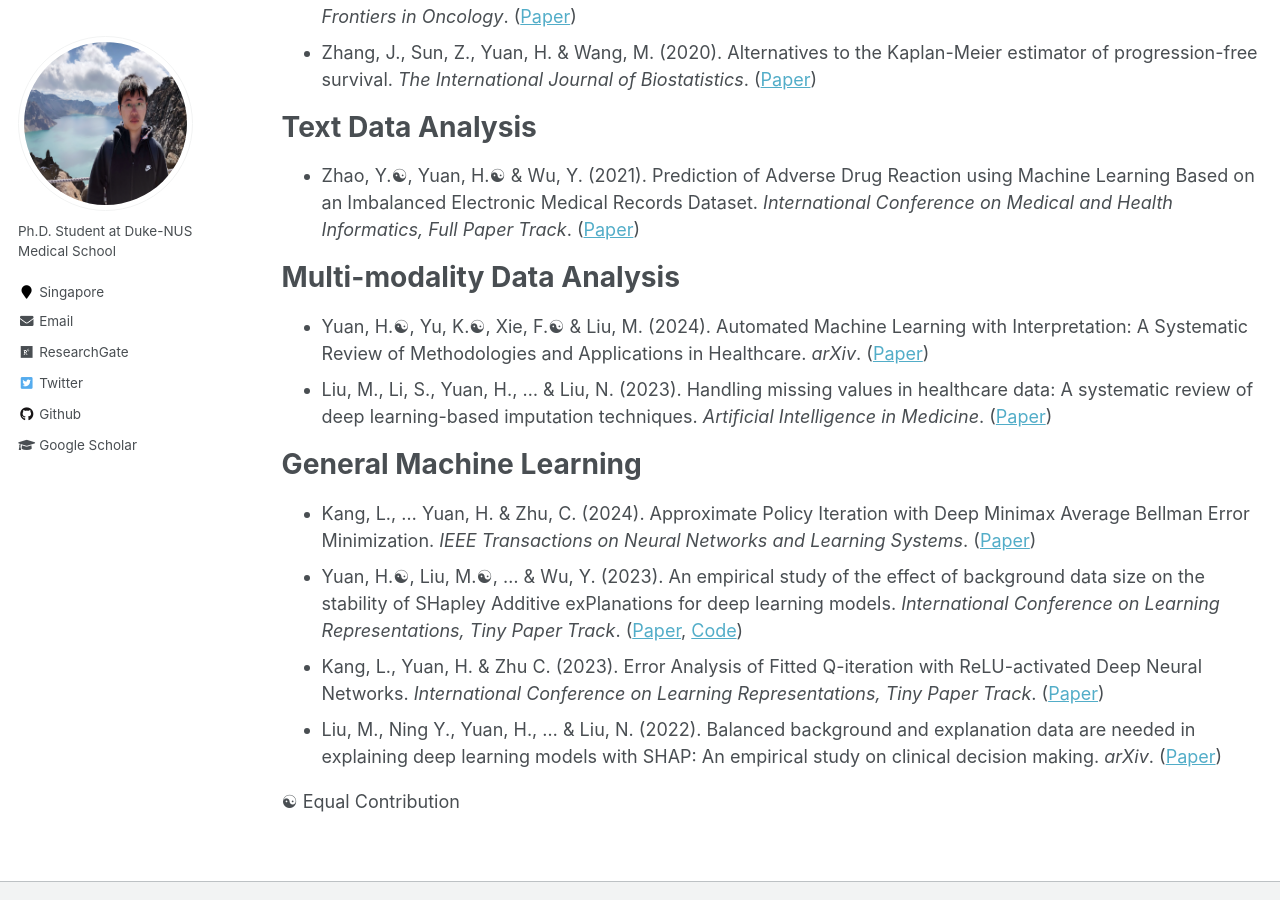
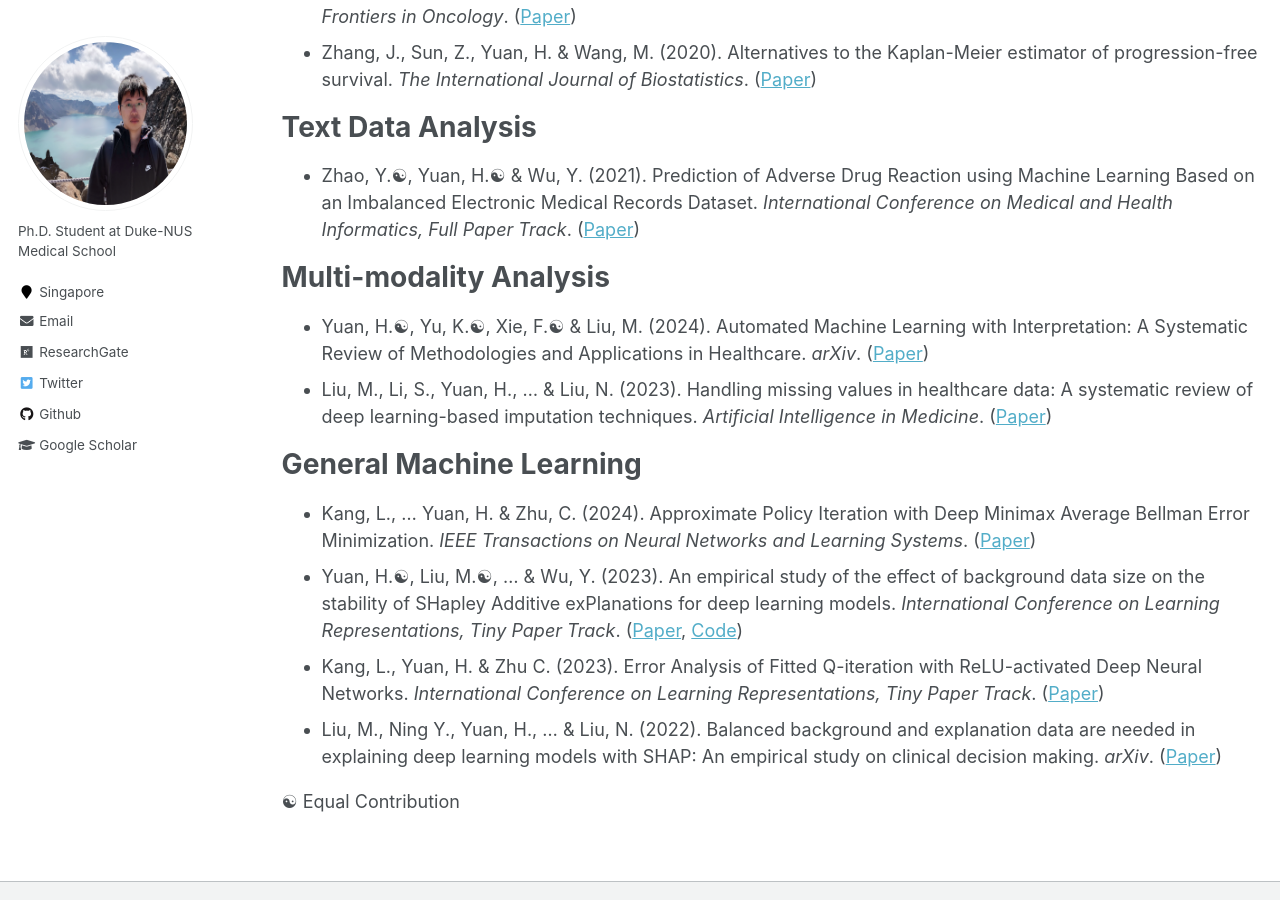
Before and after one commit to Han-Yuan-Med/Han-Yuan-Med.github.io, a Jekyll site: the page built from _pages/publications.md, in a window 1280 px wide and 900 px high, scrolled down 1232 px. Built offline with Jekyll 4.4.1, drawn with Linux system fonts in a browser that asks for light colours.

Commit message:
Update publications.md

```diff
--- a/_pages/publications.md
+++ b/_pages/publications.md
@@ -27,7 +27,7 @@ author_profile: true
 # Text Data Analysis
 * Zhao, Y.☯︎, Yuan, H.☯︎ & Wu, Y. (2021). Prediction of Adverse Drug Reaction using Machine Learning Based on an Imbalanced Electronic Medical Records Dataset. *International Conference on Medical and Health Informatics, Full Paper Track*. ([Paper](http://han-yuan-med.github.io/files/Prediction of Adverse Drug Reaction using Machine Learning and Deep Learning Based on an Imbalanced Electronic Medical Records Dataset.pdf))
 
-# Multi-modality Data Analysis
+# Multi-modality Analysis
 * Yuan, H.☯︎, Yu, K.☯︎, Xie, F.☯︎ & Liu, M. (2024). Automated Machine Learning with Interpretation: A Systematic Review of Methodologies and Applications in Healthcare. *arXiv*. ([Paper](http://han-yuan-med.github.io/files/.pdf))
 * Liu, M., Li, S., Yuan, H., ... & Liu, N. (2023). Handling missing values in healthcare data: A systematic review of deep learning-based imputation techniques. *Artificial Intelligence in Medicine*. ([Paper](http://han-yuan-med.github.io/files/Handling missing values in healthcare data A systematic review of deep learning-based imputation techniques.pdf))
 
```
